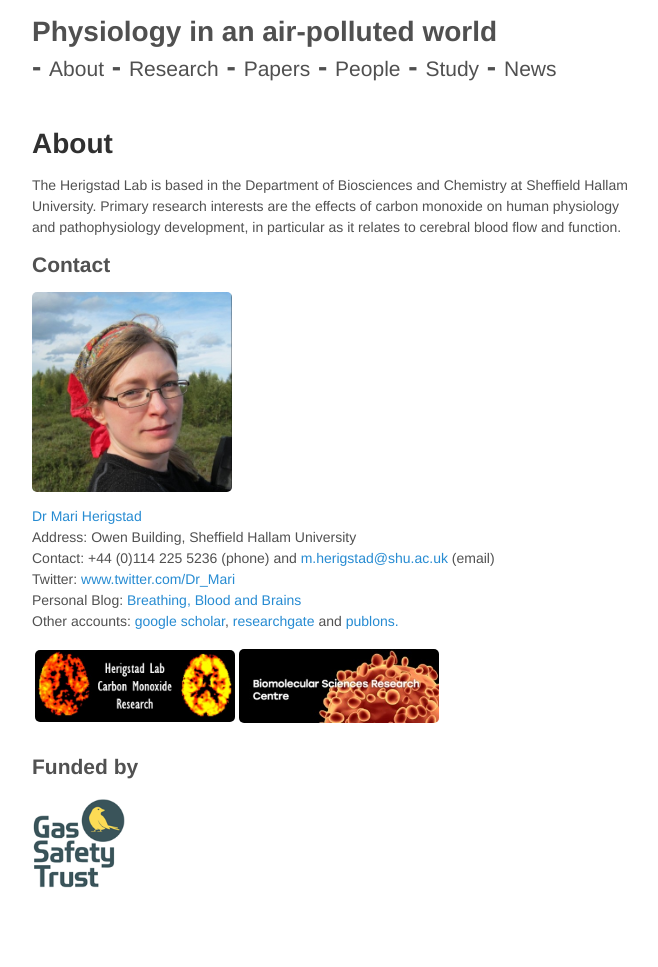
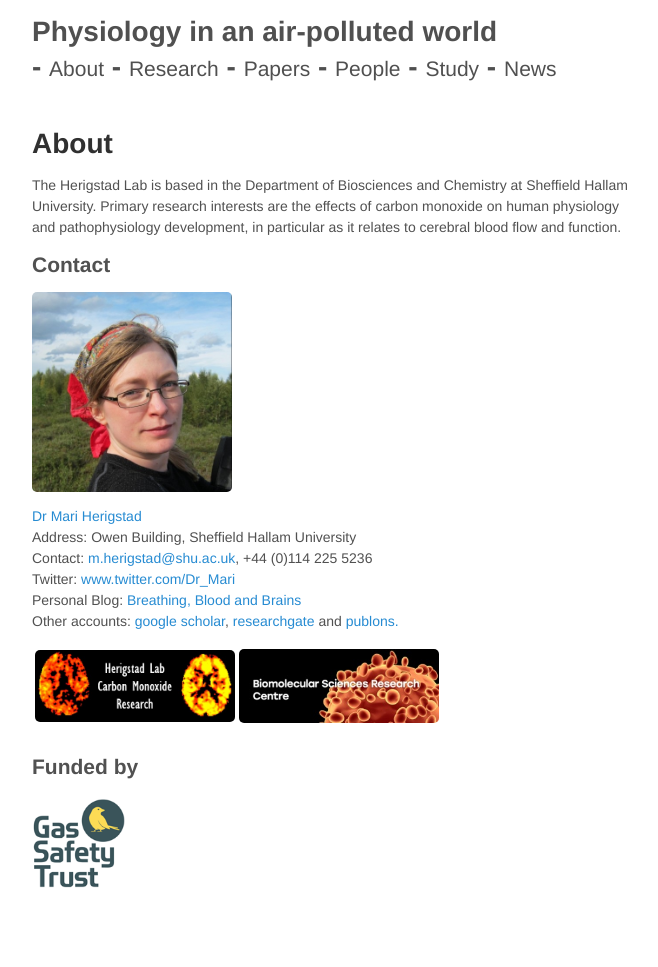
Before and after one commit to mariherigstad/mariherigstad.github.io, a Jekyll site: the page built from about.md, in a window 1280 px wide. Shown: the whole page, without its empty margins (307-965 px from the left). Built offline with Jekyll 4.4.1, drawn with Linux system fonts in a browser that asks for light colours.

Commit message:
Update about.md

```diff
--- a/about.md
+++ b/about.md
@@ -11,7 +11,7 @@ The Herigstad Lab is based in the Department of Biosciences and Chemistry at She
 
 <a href="https://www.shu.ac.uk/about-us/our-people/staff-profiles/mari-herigstad">Dr Mari Herigstad</a><br>
 Address: Owen Building, Sheffield Hallam University<br>
-Contact: +44 (0)114 225 5236 (phone) and <m.herigstad@shu.ac.uk> (email)<br>
+Contact: <m.herigstad@shu.ac.uk>, +44 (0)114 225 5236<br>
 Twitter: <a href="https://twitter.com/Dr_Mari">www.twitter.com/Dr_Mari</a><br>
 Personal Blog: <a href="https://mariherigstad.wordpress.com">Breathing, Blood and Brains</a><br>
 Other accounts: <a href="http://scholar.google.co.uk/citations?user=JAD2n04AAAAJ&hl=en">google scholar</a>, <a href="https://www.researchgate.net/profile/Mari_Herigstad">researchgate</a> and <a href="https://publons.com/author/1287147/mari-herigstad#profile">publons.</a>
```
